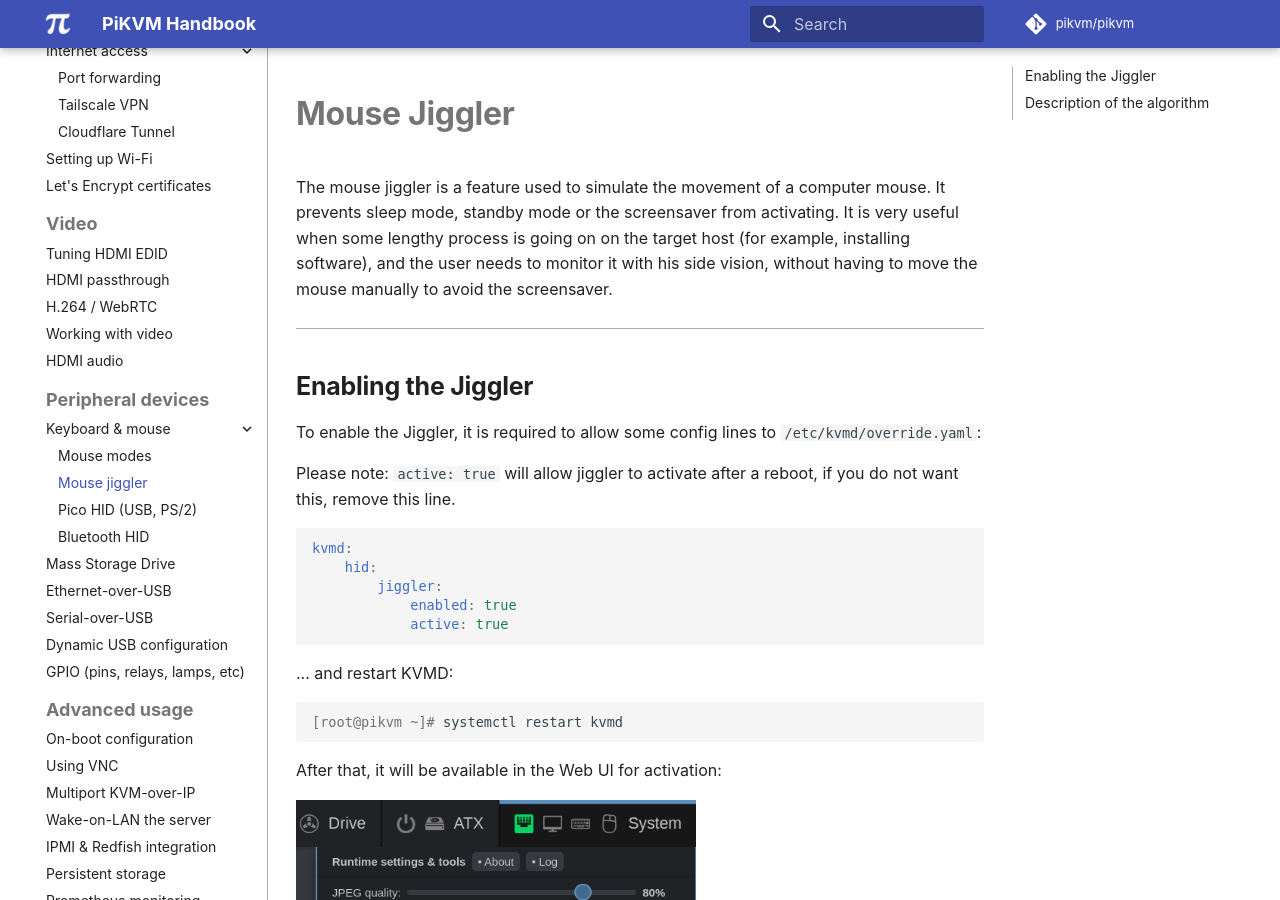
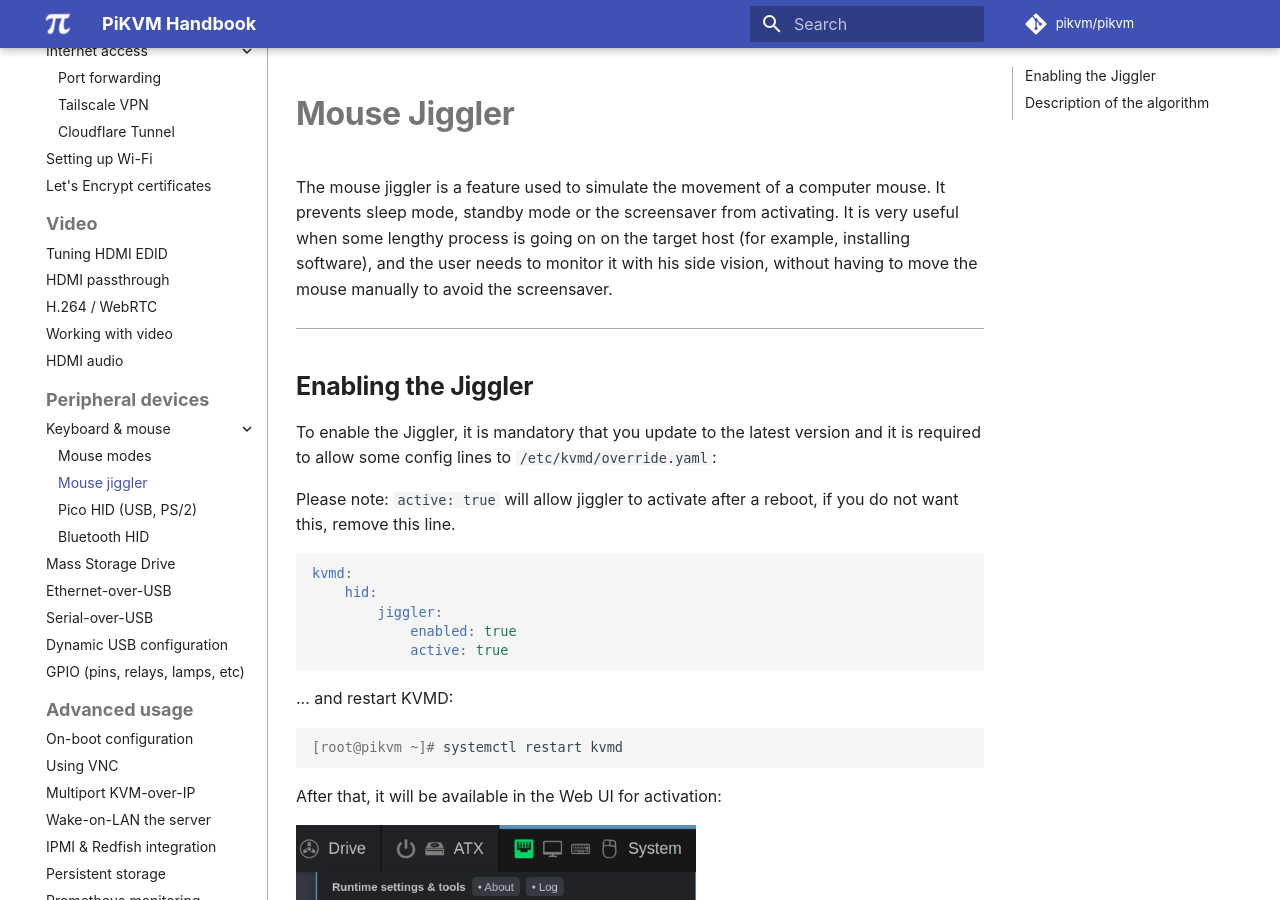
Before and after one commit to pikvm/pikvm, an MkDocs documentation site: the page built from docs/mouse_jiggler.md, in a window 1280 px wide and 900 px high. Built offline with MkDocs 1.6.1 and Material for MkDocs 9.7.7, drawn with Linux system fonts in a browser that asks for light colours; some web fonts are replaced; comment, search, counter and statistics services are not loaded.

Commit message:
Update mouse_jiggler.md (#1328)
Added verbiage for clarity

```diff
--- a/docs/mouse_jiggler.md
+++ b/docs/mouse_jiggler.md
@@ -9,7 +9,7 @@
 
 -----
 ## Enabling the Jiggler
-To enable the Jiggler, it is required to allow some config lines to `/etc/kvmd/override.yaml`:
+To enable the Jiggler, it is mandatory that you update to the latest version and it is required to allow some config lines to `/etc/kvmd/override.yaml`:
 
 Please note: `active: true` will allow jiggler to activate after a reboot, if you do not want this, remove this line.
 
```
